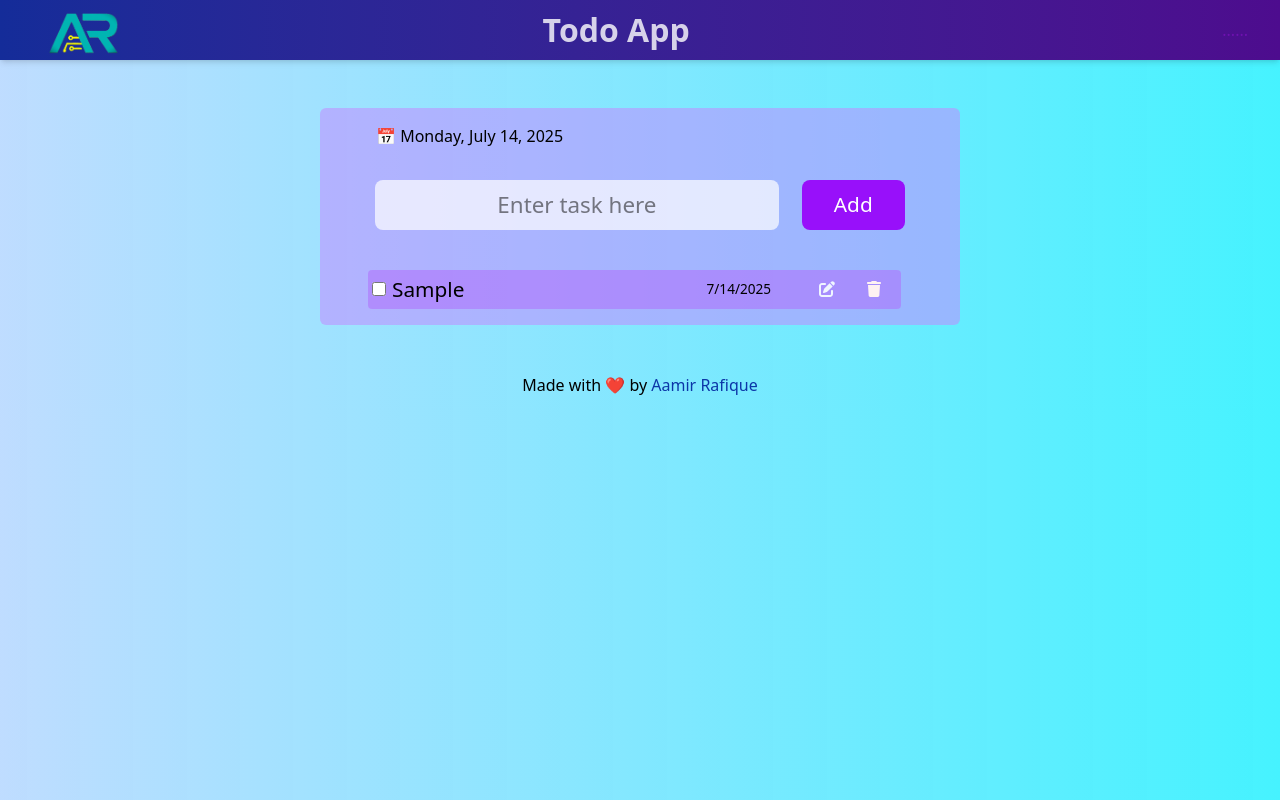
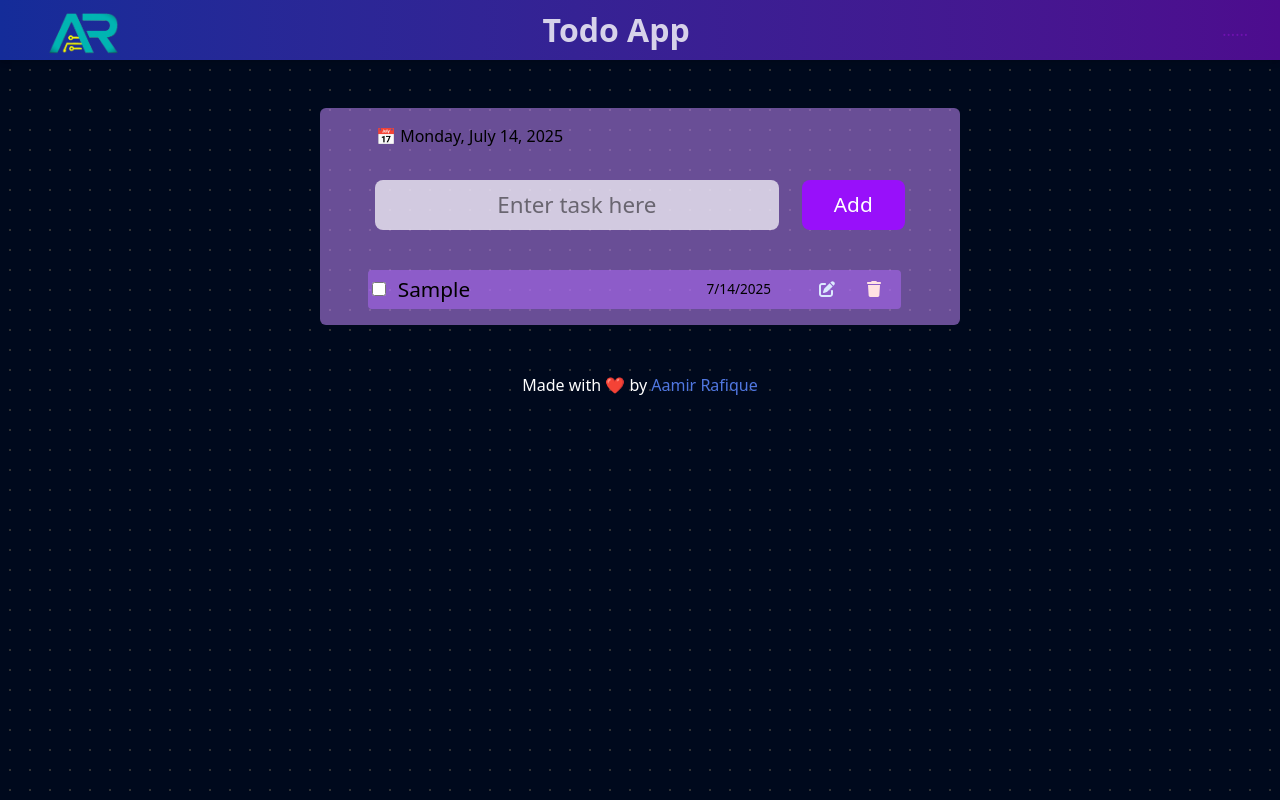
Before and after one commit to Aamir-Rafique/Todo-app-React, a React (Vite) app: page / in a window 1280 px wide. Both pictures are taken after typing "Sample" into the empty fields and a click on the button "Add". Built offline with nearby package versions, Linux system fonts and the light colour scheme.

Commit message:
Change bg color in <body> tag: bg.ibelick bg color added, update footer text color, update Task li UI

```diff
--- a/index.html
+++ b/index.html
@@ -6,7 +6,7 @@
     <meta name="viewport" content="width=device-width, initial-scale=1.0" />
     <title>Todo App</title>
   </head>
-  <body>
+  <body class="absolute top-0 z-[-2] h-screen w-screen bg-[#000000] bg-[radial-gradient(#ffffff33_1px,#00091d_1px)] bg-[size:20px_20px]">
     <div id="root"></div>
     <script type="module" src="/src/main.jsx"></script>
   </body>
--- a/src/components/Footer.jsx
+++ b/src/components/Footer.jsx
@@ -3,9 +3,8 @@ import React from 'react'
 const Footer = () => {
     return (
         <footer className=" w-full text-[0.76rem] lg:text-[1rem] text-center relative bottom-0 pb-3   text-black">
-            <p>
-                Made with ❤️ by <a href="https://github.com/Aamir-Rafique" target="_blank" rel="noopener"
-                    className="text-[#0c36a8] hover:underline">Aamir Rafique</a>
+            <p className='text-white'>Made with ❤️ by <a href="https://github.com/Aamir-Rafique" target="_blank" rel="noopener"
+                className="text-[#5077e1] hover:underline">Aamir Rafique</a>
             </p>
         </footer>
     )
--- a/src/components/Home.jsx
+++ b/src/components/Home.jsx
@@ -113,13 +113,13 @@ const Main = () => {
                                         className="h-3.5 w-3.5"
                                         title={(todo.completed) ? "Unmark" : "Mark as done"}
                                     />
-                                    <div className="flex items-center justify-between ml-1  w-[95%] ">
+                                    <div className="flex items-center justify-between ml-3  w-[95%] ">
                                         <p className="truncate  text-left text-[0.9rem] md:text-[1.3rem]" >{todo.text}</p><small className="text-[0.7rem]  md:text-[0.85rem]" >{todo.date}</small>
                                     </div>
                                 </div>
                                 <div className="modify-tasks flex gap-[1.2rem] md:gap-[2rem] mr-2 md:mr-4">
-                                    <button className=' cursor-pointer text-blue-50 hover:text-blue-700  active:text-blue-700 duration-150' title="Edit Todo" onClick={() => editTodo(todo.id)}><FontAwesomeIcon icon={faPenToSquare} /></button>
-                                    <button className='cursor-pointer text-red-50 hover:text-red-500 active:text-red-500 duration-150' title="Delete Todo" onClick={() => deleteTodo(todo.id)}><FontAwesomeIcon icon={faTrash} /></button>
+                                    <button className=' cursor-pointer text-blue-100 hover:text-blue-700  active:text-blue-700 duration-150' title="Edit Todo" onClick={() => editTodo(todo.id)}><FontAwesomeIcon icon={faPenToSquare} /></button>
+                                    <button className='cursor-pointer text-red-100 hover:text-red-500 active:text-red-500 duration-150' title="Delete Todo" onClick={() => deleteTodo(todo.id)}><FontAwesomeIcon icon={faTrash} /></button>
                                 </div>
                             </li>
                         ))}
--- a/src/index.css
+++ b/src/index.css
@@ -1,5 +1 @@
 @import "tailwindcss";
-
-body{
-  background: linear-gradient(to right, rgba(177, 213, 255, 0.825), #01eeffba)
-}
```
